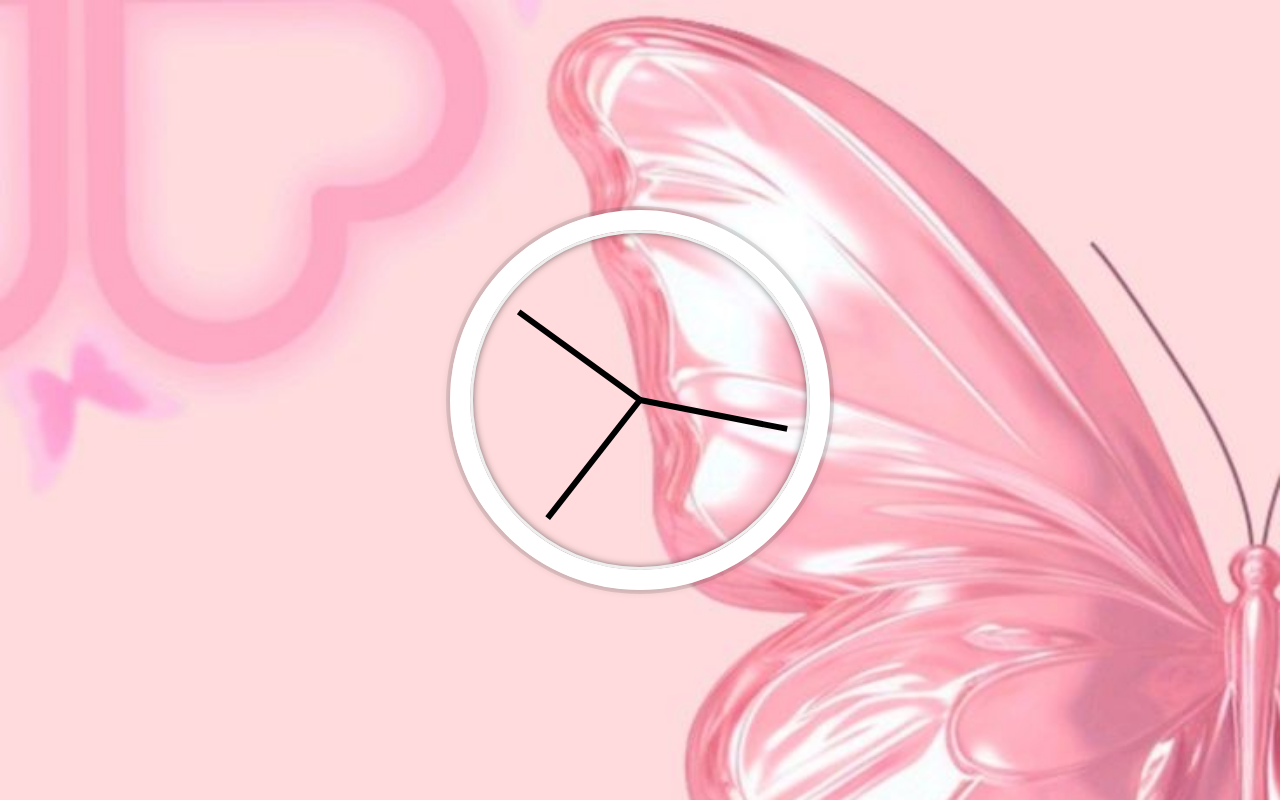
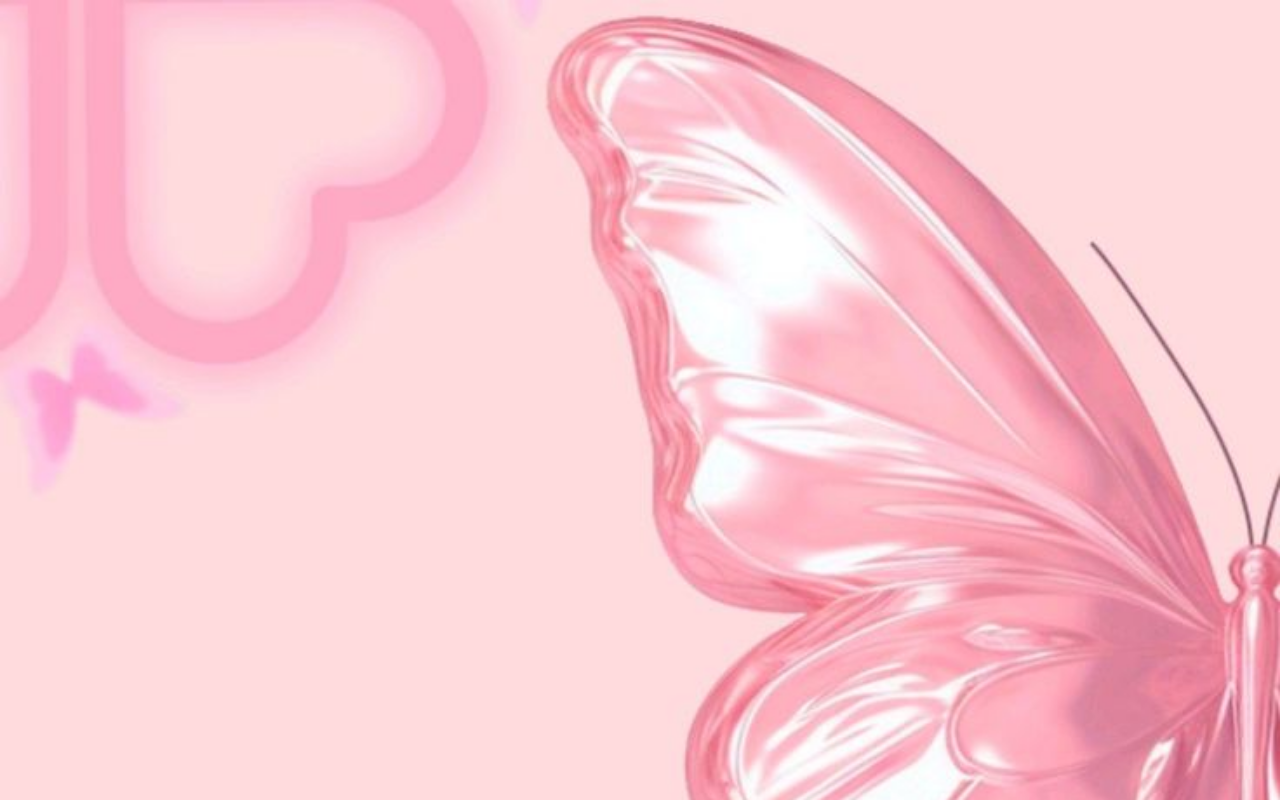
Before and after one commit to SkyyCy/Clock, a plain HTML site: page index.html in a window 1280 px wide. Drawn offline with Linux system fonts and the light colour scheme.

Commit message:
Update index.html

```diff
--- a/index.html
+++ b/index.html
@@ -35,20 +35,6 @@
       align-items: center;
     }
 
-    .clock {
-      width: 30rem;
-      height: 30rem;
-      border: 20px solid white;
-      border-radius: 50%;
-      margin: 50px auto;
-      position: relative;
-      padding: 2rem;
-      box-shadow:
-        0 0 0 4px rgba(0,0,0,0.1),
-        inset 0 0 0 3px #EFEFEF,
-        inset 0 0 10px black,
-        0 0 10px rgba(0,0,0,0.2);
-    }
 
     .clock-face {
       position: relative;
```
